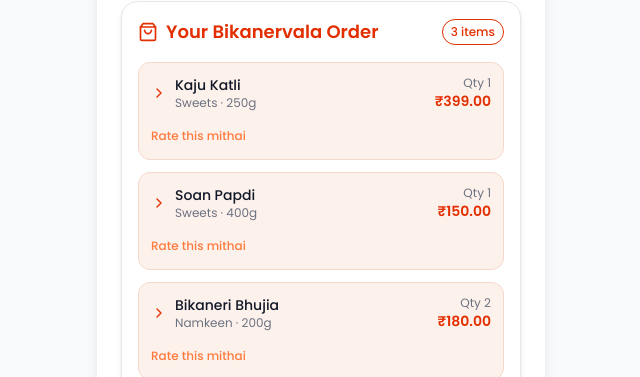
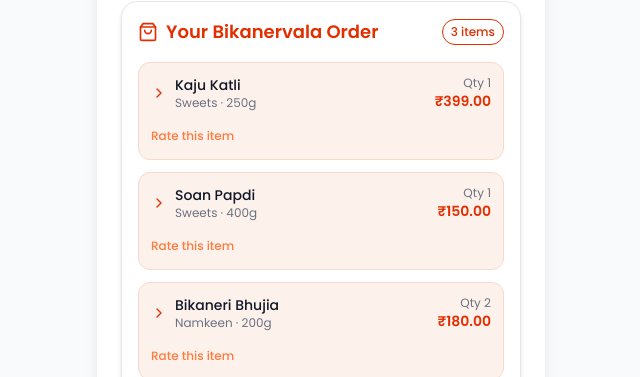
Before and after one commit to aadi310/Bikanerwala-Smart-Receipt, a Next.js app: page / in a window 1280 px wide. Shown: the part 423-800 px from the top of the page, without its empty margins (319-959 px from the left). Built offline with nearby package versions, Linux system fonts and the light colour scheme.

Commit message:
Update page.tsx

```diff
--- a/app/page.tsx
+++ b/app/page.tsx
@@ -707,7 +707,7 @@ body{font-family:'Poppins',sans-serif;font-size:14px;color:#111;background:#fff;
 
         <div className="mt-3">
           <button onClick={() => toggleItemFeedback(product.id)} className="text-xs text-[#FF7A3D] font-medium">
-            {expandedItemFeedback.includes(product.id) ? "Hide item feedback" : "Rate this mithai"}
+            {expandedItemFeedback.includes(product.id) ? "Hide item feedback" : "Rate this item"}
           </button>
         </div>
 
```
